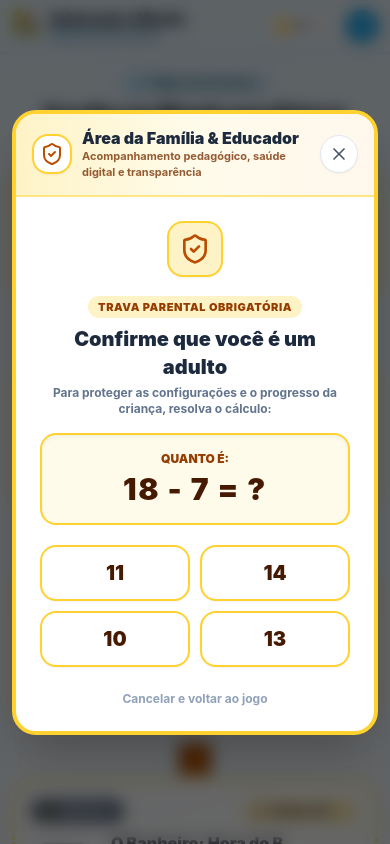
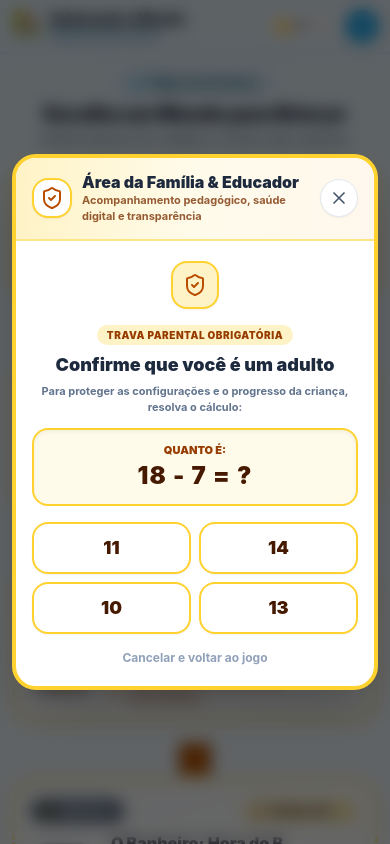
Before and after one commit to 1felipeaac/soletrando-o-mundo, a React (Vite) app: page / in a window 390 px wide. Both pictures are taken after a click on the button "Área dos Pais". Shown: the top 844 px of the page. Built offline with nearby package versions, Linux system fonts and the light colour scheme.

Commit message:
fix(parental-gate): adiciona scroll e ajuste responsivo na tela de calculo parental

```diff
--- a/src/components/ParentDashboardModal.tsx
+++ b/src/components/ParentDashboardModal.tsx
@@ -147,7 +147,7 @@ export const ParentDashboardModal: React.FC<ParentDashboardModalProps> = ({
 
   return (
     <div className="fixed inset-0 z-50 bg-black/60 backdrop-blur-sm flex items-center justify-center p-3 sm:p-5 select-none animate-fade-in">
-      <div className="bg-white rounded-3xl border-4 border-amber-300 w-full max-w-2xl max-h-[92vh] flex flex-col shadow-2xl overflow-hidden animate-pop-in">
+      <div className={`bg-white rounded-3xl border-4 border-amber-300 w-full ${!isAuthenticated ? 'max-w-md' : 'max-w-2xl'} max-h-[90vh] sm:max-h-[92vh] flex flex-col shadow-2xl overflow-hidden animate-pop-in transition-all duration-300`}>
         {/* Cabeçalho */}
         <div className="bg-gradient-to-r from-amber-100 via-amber-50 to-orange-50 px-4 sm:px-6 py-3.5 sm:py-4 border-b-2 border-amber-200 flex items-center justify-between">
           <div className="flex items-center gap-2.5">
@@ -183,46 +183,47 @@ export const ParentDashboardModal: React.FC<ParentDashboardModalProps> = ({
           </button>
         </div>
 
-        {/* Passo 1: Desafio Matemático de Trava Parental */}
+        {/* Passo 1: Desafio Matemático de Trava Parental (Com Scroll Seguro e Layout Responsivo) */}
         {!isAuthenticated ? (
-          <div className="p-6 sm:p-8 text-center space-y-4 max-w-sm mx-auto my-auto">
-            <div className="w-14 h-14 rounded-2xl bg-amber-100 text-amber-700 flex items-center justify-center mx-auto border-2 border-amber-300 shadow-xs">
-              <ShieldCheck className="w-8 h-8" />
+          <div className="flex-1 overflow-y-auto min-h-0 p-4 sm:p-6 flex flex-col justify-center">
+            <div className="text-center space-y-3 sm:space-y-4 max-w-sm mx-auto w-full my-auto py-1">
+              <div className="w-12 h-12 sm:w-14 sm:h-14 rounded-2xl bg-amber-100 text-amber-700 flex items-center justify-center mx-auto border-2 border-amber-300 shadow-xs shrink-0">
+                <ShieldCheck className="w-6 h-6 sm:w-8 sm:h-8" />
               </div>
 
               <div>
-              <span className="text-[11px] font-black uppercase tracking-wider text-amber-800 bg-amber-100 px-2.5 py-1 rounded-full">
+                <span className="text-[10px] sm:text-[11px] font-black uppercase tracking-wider text-amber-800 bg-amber-100 px-2.5 py-1 rounded-full">
                   Trava Parental Obrigatória
                 </span>
-              <h4 className="text-xl font-black text-slate-800 mt-2">
+                <h4 className="text-lg sm:text-xl font-black text-slate-800 mt-1.5 sm:mt-2">
                   Confirme que você é um adulto
                 </h4>
-              <p className="text-xs font-bold text-slate-500 mt-1">
+                <p className="text-[11px] sm:text-xs font-bold text-slate-500 mt-1">
                   Para proteger as configurações e o progresso da criança, resolva o cálculo:
                 </p>
               </div>
 
-            <div className="bg-amber-50 rounded-2xl p-4 border-2 border-amber-300 shadow-inner">
-              <span className="text-xs font-black text-amber-800 uppercase block mb-1">
+              <div className="bg-amber-50 rounded-2xl p-3 sm:p-4 border-2 border-amber-300 shadow-inner">
+                <span className="text-[11px] sm:text-xs font-black text-amber-800 uppercase block mb-0.5 sm:mb-1">
                   Quanto é:
                 </span>
-              <span className="text-3xl font-black text-amber-950 tracking-wider">
+                <span className="text-2xl sm:text-3xl font-black text-amber-950 tracking-wider">
                   {problem.num1} {problem.operator} {problem.num2} = ?
                 </span>
               </div>
 
               {errorMessage && (
-              <div className="text-xs font-black text-rose-600 bg-rose-50 p-2.5 rounded-xl border border-rose-200">
+                <div className="text-xs font-black text-rose-600 bg-rose-50 p-2 sm:p-2.5 rounded-xl border border-rose-200">
                   {errorMessage}
                 </div>
               )}
 
-            <div className="grid grid-cols-2 gap-2.5 pt-1">
+              <div className="grid grid-cols-2 gap-2 sm:gap-2.5 pt-1">
                 {problem.options.map((opt) => (
                   <button
                     key={opt}
                     onClick={() => handleSelectOption(opt)}
-                  className="py-3 px-4 rounded-2xl bg-white hover:bg-amber-100 active:scale-95 text-amber-950 font-black text-xl border-2 border-amber-300 shadow-xs transition-all cursor-pointer"
+                    className="py-2.5 sm:py-3 px-3 sm:px-4 rounded-2xl bg-white hover:bg-amber-100 active:scale-95 text-amber-950 font-black text-lg sm:text-xl border-2 border-amber-300 shadow-xs transition-all cursor-pointer"
                   >
                     {opt}
                   </button>
@@ -231,10 +232,11 @@ export const ParentDashboardModal: React.FC<ParentDashboardModalProps> = ({
 
               <button
                 onClick={onClose}
-              className="text-xs font-bold text-slate-400 hover:text-slate-600 block mx-auto pt-2 cursor-pointer"
+                className="text-xs font-bold text-slate-400 hover:text-slate-600 block mx-auto pt-1 cursor-pointer"
               >
                 Cancelar e voltar ao jogo
               </button>
+            </div>
           </div>
         ) : (
           /* Passo 2: O Dashboard Completo dos Pais com Abas Arejadas */
```
Lines whose indentation alone changed are shown as unchanged.
